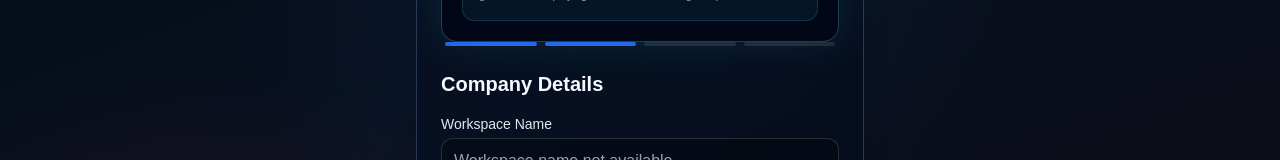
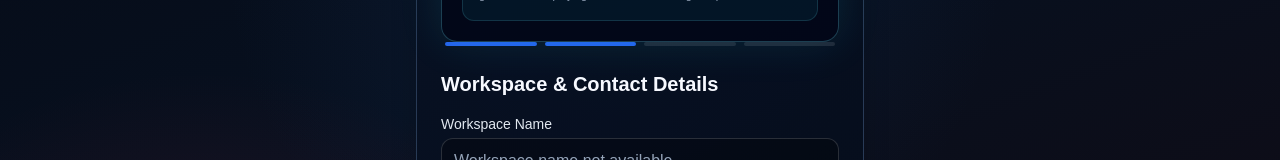
Before and after one commit to Gtownrter77/roof-os, a Next.js app: page /onboarding in a window 1280 px wide. Both pictures are taken after a click on the button "Continue to company details". Shown: the part 519-679 px from the top of the page. Built offline with nearby package versions, Linux system fonts and the light colour scheme; no server answers.

Commit message:
docs(onboarding): clarify workspace and contact step

```diff
--- a/app/onboarding/page.tsx
+++ b/app/onboarding/page.tsx
@@ -80,8 +80,8 @@ export default function OnboardingPage() {
       icon: '🚀'
     },
     {
-      title: 'Company Details 📋',
-      description: 'Tell us about your roofing business.',
+      title: 'Workspace & Contact Details 📋',
+      description: 'Confirm your workspace name and add your contact details.',
       icon: '🏢'
     },
     {
@@ -171,7 +171,7 @@ export default function OnboardingPage() {
       case 2:
         return (
           <div className="space-y-4">
-            <h2 className="text-xl font-bold">Company Details</h2>
+            <h2 className="text-xl font-bold">Workspace & Contact Details</h2>
             <div>
               <label htmlFor="onboarding-company-name" className="block text-sm font-medium text-slate-200 mb-1">Workspace Name</label>
               <input
```
